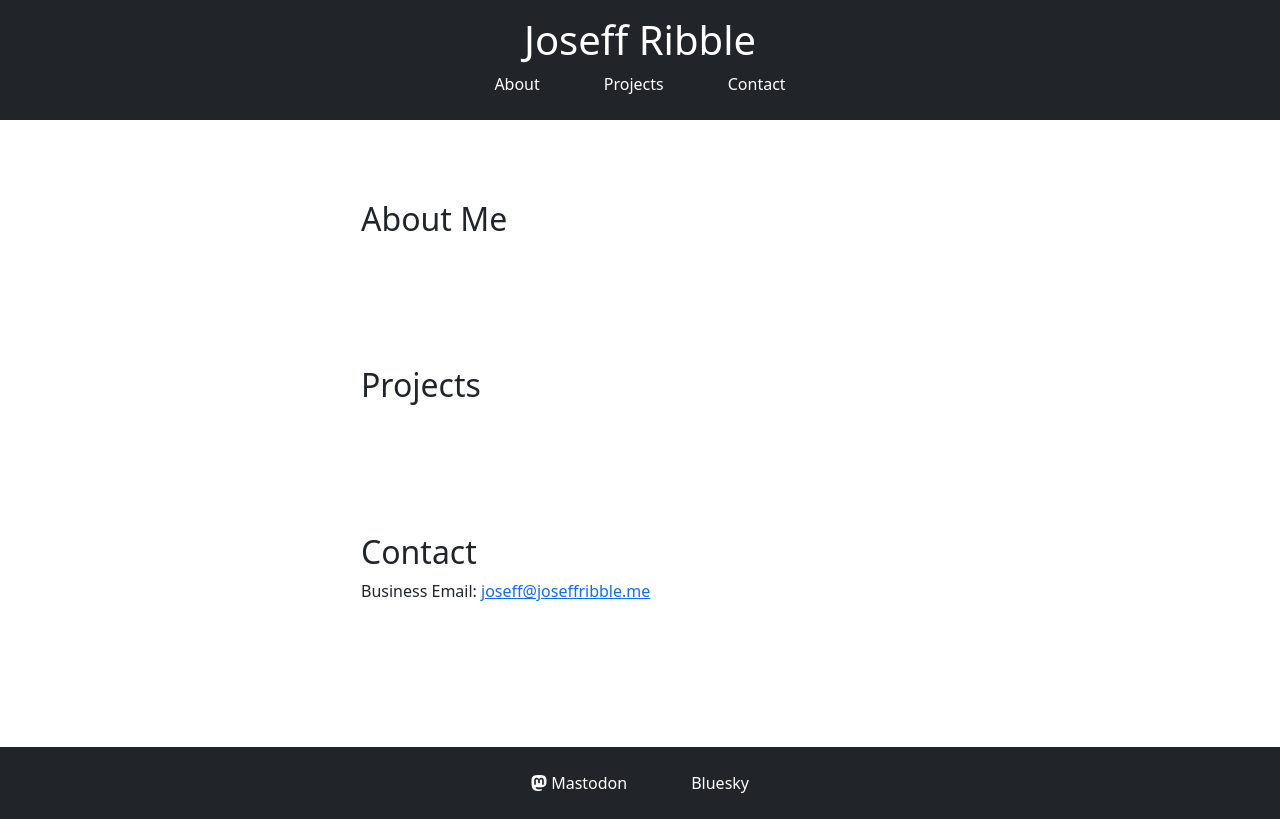
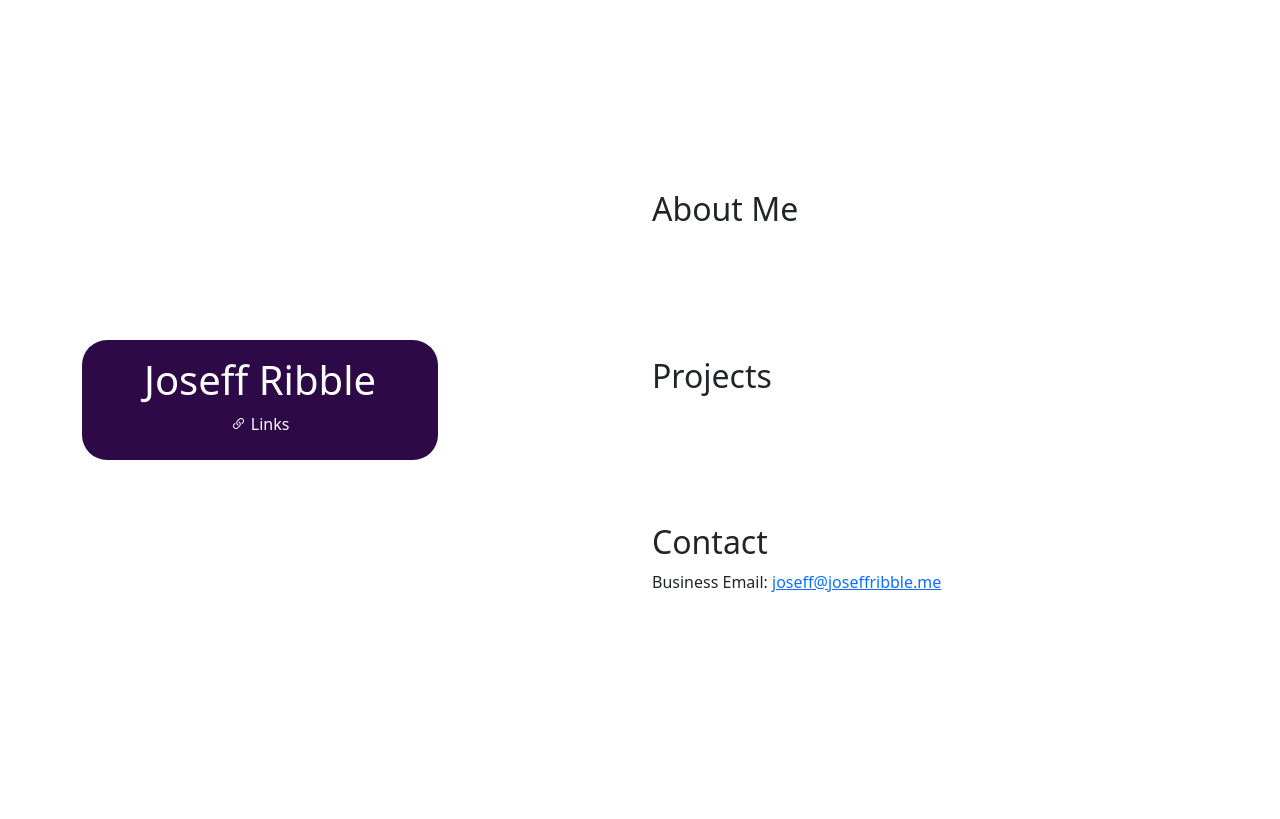
Before and after one commit to JoseffRibble/JoseffRibble.github.io, a plain HTML site: page index.html in a window 1280 px wide. Drawn offline with nearby package versions, Linux system fonts and the light colour scheme.

Commit message:
restructured page because why not

```diff
--- a/index.html
+++ b/index.html
@@ -11,17 +11,20 @@
     <link rel="stylesheet" href="https://cdn.jsdelivr.net/npm/bootstrap-icons@1.11.3/font/bootstrap-icons.min.css">
   </head>
   <body>
-    <header class="bg-dark text-white text-center py-3">
+    <div class="container d-flex flex-column min-vh-100">
+      <div class="row align-items-center flex-grow-1">
+        <div class="col-4">
+          <header class="text-white text-center py-3">
             <h1>Joseff Ribble</h1>
             <nav>
               <ul class="nav justify-content-center">
-          <li class="nav-item"><a class="nav-link text-white" href="#about">About</a></li>
-          <li class="nav-item"><a class="nav-link text-white" href="#projects">Projects</a></li>
-          <li class="nav-item"><a class="nav-link text-white" href="#contact">Contact</a></li>
+                <li class="nav-item"><a class="nav-link text-white" target="_blank" href="https://keyoxide.org/aspe:keyoxide.org:YDDSEHRKPSB5Z5QHTWOH3RCXUE"><i class="bi bi-link-45deg"></i> Links</a></li>
               </ul>
             </nav>
           </header>
+        </div>
 
+        <div class="col-8">
           <main class="container my-5">
             <section id="about" class="mb-5">
               <h2>About Me</h2>
@@ -45,13 +48,9 @@
               <p>Business Email: <a href="mailto:joseff@joseffribble.me">joseff@joseffribble.me</a></p>
             </section>
           </main>
-
-    <footer class="bg-dark text-white text-center py-3">
-      <ul class="nav justify-content-center">
-        <li class="nav-item"><a class="nav-link text-white" rel="me" href="https://floss.social/@joseffribble"><i class="bi bi-mastodon"></i> Mastodon</a></li>
-        <li class="nav-item"><a class="nav-link text-white" href="https://bsky.app/profile/joseffribble.bsky.social"><i class="bi bi-bluesky"></i> Bluesky</a></li>
-      </ul>
-    </footer>
+        </div>
+      </div>
+    </div>
 
     <!-- Bootstrap JS and dependencies -->
     <script src="https://cdn.jsdelivr.net/npm/bootstrap@5.3.3/dist/js/bootstrap.bundle.min.js" integrity="sha384-YvpcrYf0tY3lHB60NNkmXc5s9fDVZLESaAA55NDzOxhy9GkcIdslK1eN7N6jIeHz" crossorigin="anonymous"></script>
--- a/style.css
+++ b/style.css
@@ -10,9 +10,10 @@ body {
 }
 
 header {
-    background-color: #271f47;
     color: white;
     padding: 1rem 0;
+    border-radius: 25px;
+    background-color: rgb(45, 9, 71);
 }
 
 header h1 {
```
Lines whose indentation alone changed are shown as unchanged.
